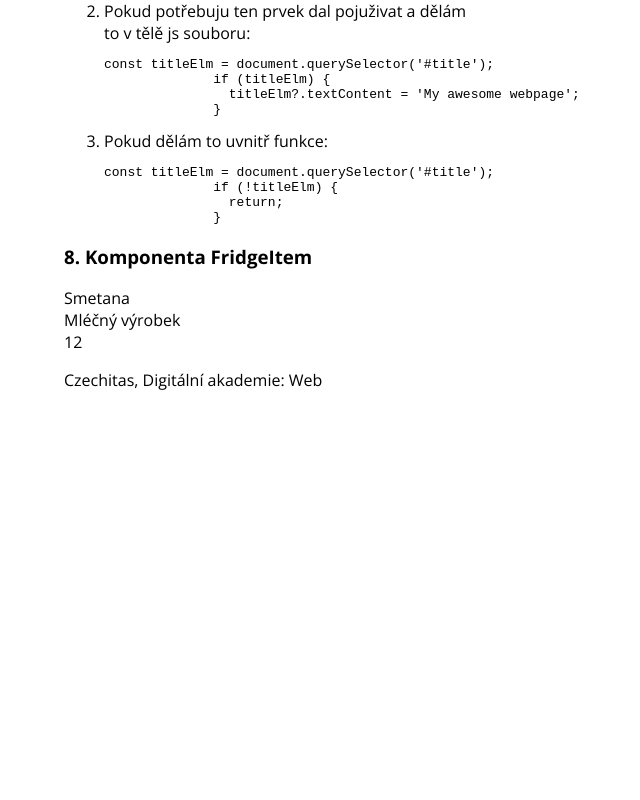
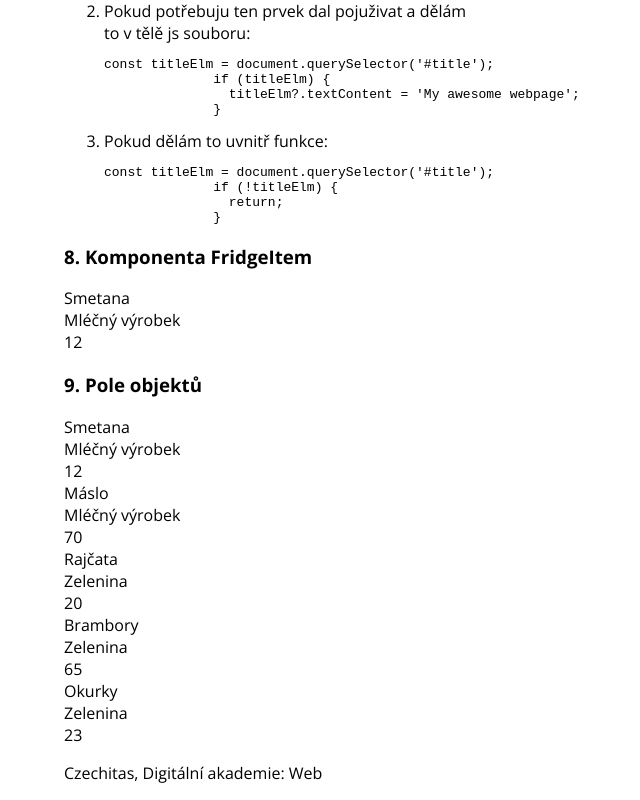
Before and after one commit to dukhnich/daweb-test, a React (Vite) app: page / in a window 1280 px wide. Shown: the part 1176-1976 px from the top of the page, without its empty margins (368-1008 px from the left). Before the commit the page ends 1583 px from the top, so only its background shows below. Built offline with nearby package versions, Linux system fonts and the light colour scheme.

Commit message:
add 4 js task

```diff
--- a/src/components/PartJs/index.jsx
+++ b/src/components/PartJs/index.jsx
@@ -2,6 +2,34 @@ import { useEffect } from "react";
 import FridgeItem from "../FridgeItem";
 
 const PartJs = () => {
+  const lednice = [
+    {
+      name: "Smetana",
+      type: "Mléčný výrobek",
+      expiration: 12,
+    },
+    {
+      name: "Máslo",
+      type: "Mléčný výrobek",
+      expiration: 70,
+    },
+    {
+      name: "Rajčata",
+      type: "Zelenina",
+      expiration: 20,
+    },
+    {
+      name: "Brambory",
+      type: "Zelenina",
+      expiration: 65,
+    },
+    {
+      name: "Okurky",
+      type: "Zelenina",
+      expiration: 23,
+    },
+  ];
+  console.log(lednice)
   useEffect(() => {
     const sayHello = () => {
       console.log("ahoj");
@@ -51,6 +79,12 @@ const PartJs = () => {
         <h3>8. Komponenta FridgeItem</h3>
         <FridgeItem name="Smetana" type="Mléčný výrobek" expiration={12} />
       </section>
+      <section>
+        <h3>9. Pole objektů</h3>
+        {lednice.map((item, i) => (
+          <FridgeItem {...item} key={i} />
+        ))}
+      </section>
     </>
   );
 };
```
